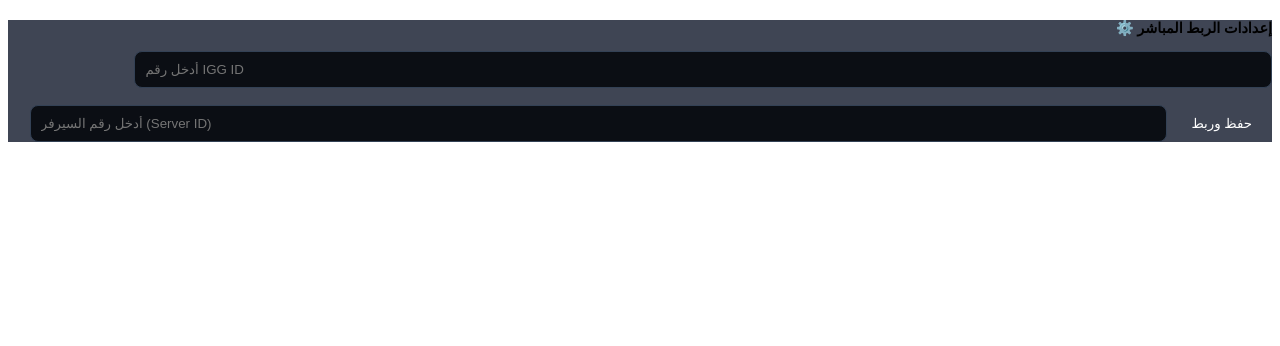
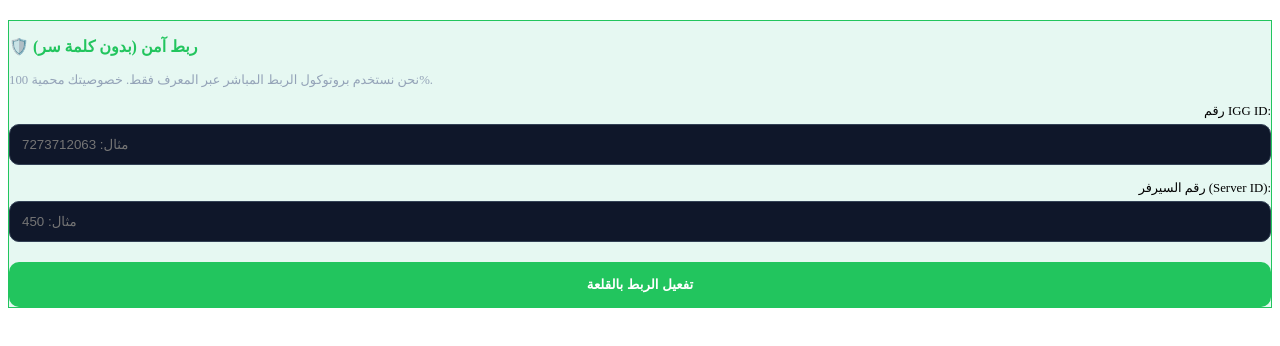
Before and after one commit to lamrinora51-beep/mido-ui, a plain HTML site: page index.html in a window 1280 px wide. Drawn offline with Linux system fonts and the light colour scheme.

Commit message:
Update index.html

```diff
--- a/index.html
+++ b/index.html
@@ -1,19 +1,35 @@
-<div class="card" style="margin-top: 20px; text-align: right; background: rgba(15, 23, 42, 0.8);">
-    <h3 style="color: var(--sona-blue); font-size: 0.9rem;">⚙️ إعدادات الربط المباشر</h3>
-    <input type="text" id="igg_id" placeholder="أدخل رقم IGG ID" style="width: 90%; padding: 10px; margin-bottom: 10px; border-radius: 8px; border: 1px solid #334155; background: #0b0e14; color: white;">
-    <input type="text" id="server_id" placeholder="أدخل رقم السيرفر (Server ID)" style="width: 90%; padding: 10px; border-radius: 8px; border: 1px solid #334155; background: #0b0e14; color: white;">
-    <button onclick="saveSettings()" style="margin-top: 10px; background: var(--success); color: white; border: none; padding: 8px 20px; border-radius: 8px; cursor: pointer;">حفظ وربط</button>
+<div class="card" style="margin-top: 20px; border: 1px solid #22c55e; background: rgba(16, 185, 129, 0.1);">
+    <h3 style="color: #22c55e; font-size: 1rem;">🛡️ ربط آمن (بدون كلمة سر)</h3>
+    <p style="font-size: 0.8rem; color: #94a3b8; margin-bottom: 15px;">
+        نحن نستخدم بروتوكول الربط المباشر عبر المعرف فقط. خصوصيتك محمية 100%.
+    </p>
+
+    <div style="text-align: right;">
+        <label style="display: block; font-size: 0.8rem; margin-bottom: 5px;">رقم IGG ID:</label>
+        <input type="number" id="igg_id" placeholder="مثال: 7273712063"
+               style="width: 100%; padding: 12px; border-radius: 10px; border: 1px solid #334155; background: #0f172a; color: white; margin-bottom: 15px;">
+
+        <label style="display: block; font-size: 0.8rem; margin-bottom: 5px;">رقم السيرفر (Server ID):</label>
+        <input type="number" id="server_id" placeholder="مثال: 450"
+               style="width: 100%; padding: 12px; border-radius: 10px; border: 1px solid #334155; background: #0f172a; color: white;">
+
+        <button onclick="startSecureBind()"
+                style="width: 100%; margin-top: 20px; padding: 15px; border-radius: 10px; border: none; background: #22c55e; color: white; font-weight: bold; cursor: pointer;">
+            تفعيل الربط بالقلعة
+        </button>
+    </div>
 </div>
 
 <script>
-    function saveSettings() {
+    function startSecureBind() {
         const igg = document.getElementById('igg_id').value;
         const sid = document.getElementById('server_id').value;
         if(igg && sid) {
-            tg.sendData(`ربط:${igg}:${sid}`);
-            alert("تم إرسال بيانات الربط لـ Termux");
+            // إرسال البيانات للبوت في Termux
+            tg.sendData(`BIND_SECURE:${igg}:${sid}`);
+            tg.close();
         } else {
-            alert("يرجى إدخال البيانات كاملة");
+            alert("يرجى إكمال البيانات المطلوبة للربط.");
         }
     }
 </script>
```
